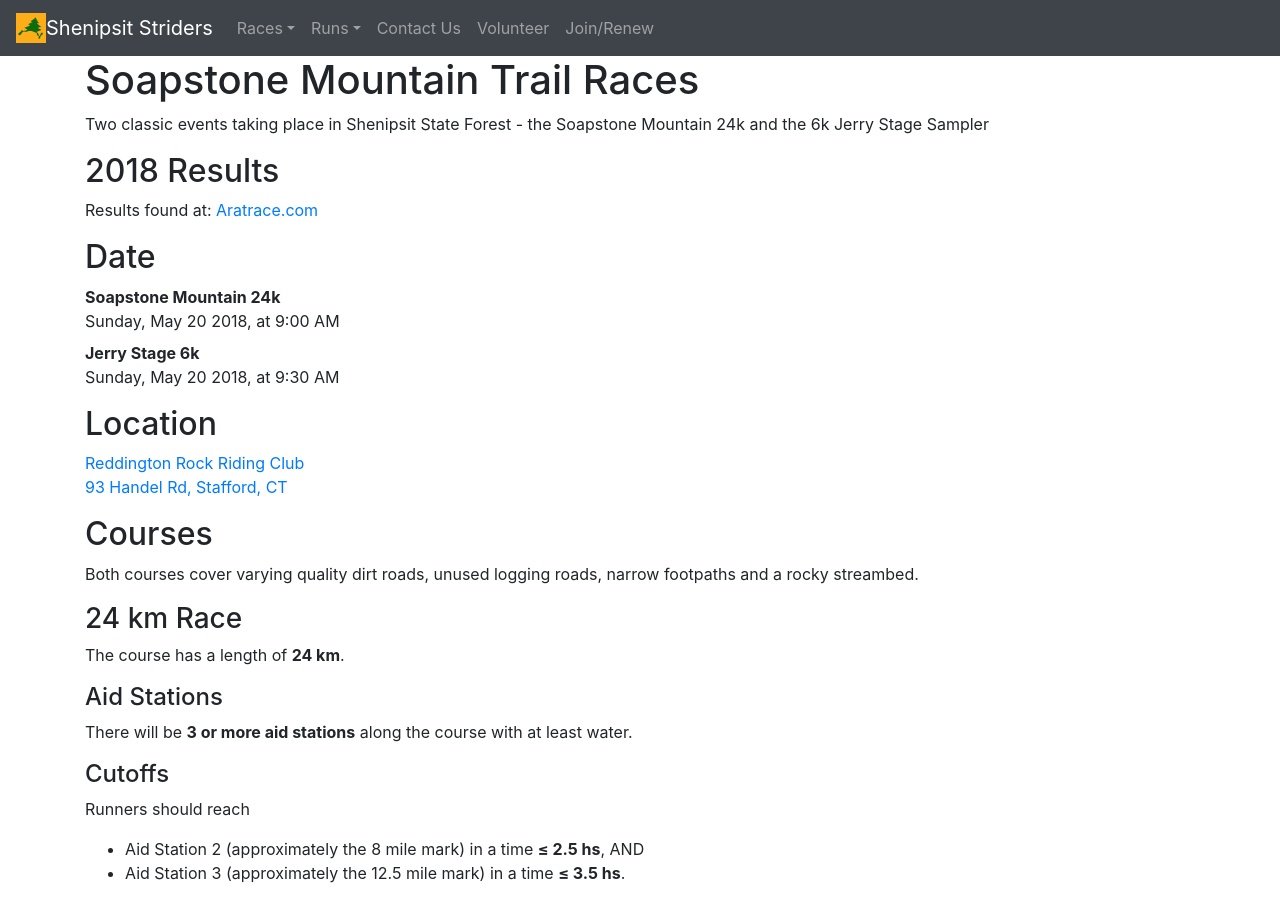
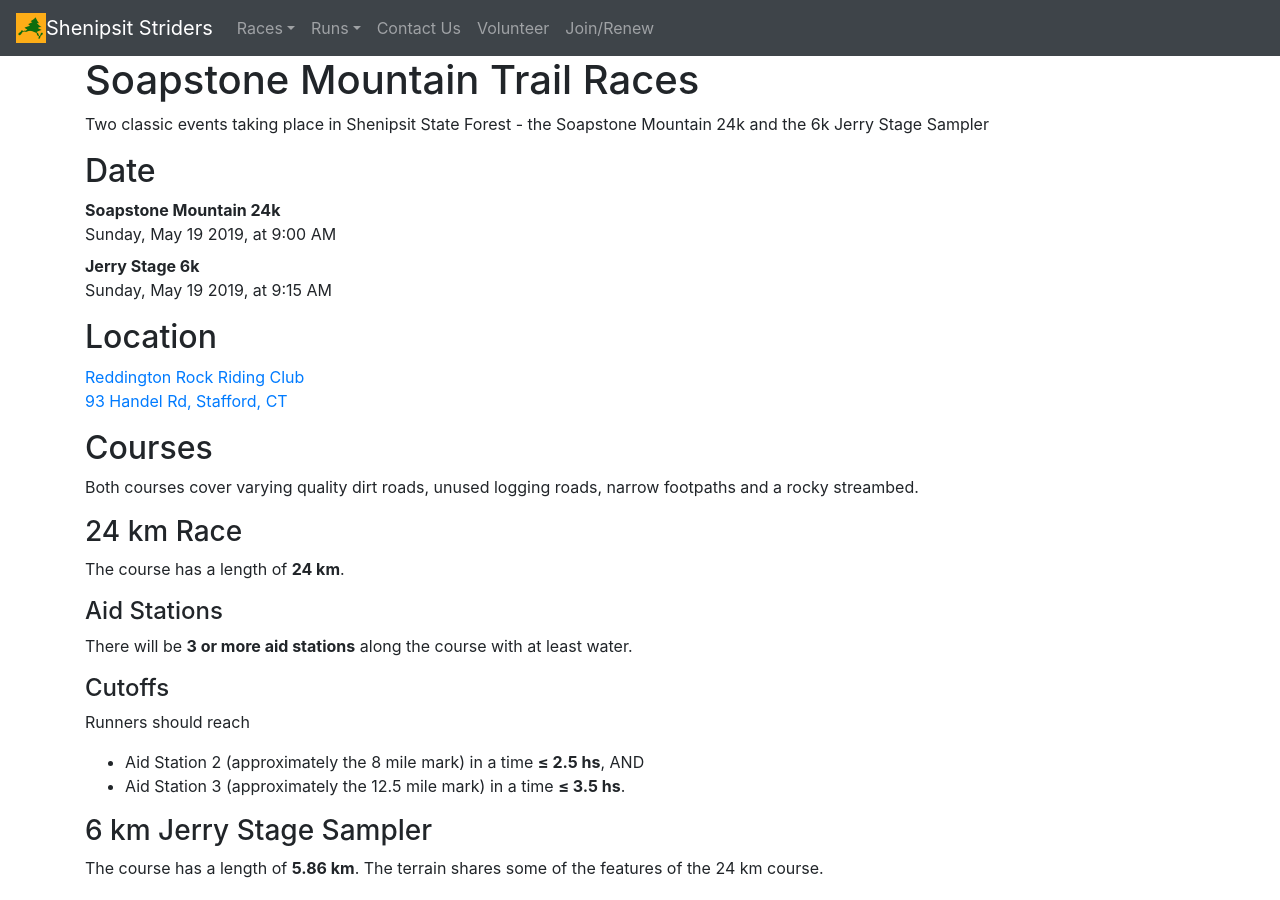
Before and after one commit to ShenipsitStriders/ShenipsitStriders.github.io, a Jekyll site: the page built from _club-races/soapstone-mountain-trail-races.md, in a window 1280 px wide and 900 px high. Built offline with Jekyll 4.4.1, drawn with Linux system fonts in a browser that asks for light colours; some of the changed text lies outside the part shown.

Commit message:
Updated Soapstone race dates. Removed CUT 112 repeated text.

```diff
--- a/_club-races/soapstone-mountain-trail-races.md
+++ b/_club-races/soapstone-mountain-trail-races.md
@@ -4,9 +4,9 @@
 meta: Two classic events taking place in Shenipsit State Forest - the Soapstone Mountain 24k and the 6k Jerry Stage Sampler
 event:
   - name: Soapstone Mountain 24k
-    date: "2018-05-20T09:00:00-04:00"
+    date: "2019-05-19T09:00:00-04:00"
   - name: Jerry Stage 6k
-    date: "2018-05-20T09:30:00-04:00"
+    date: "2019-05-19T09:15:00-04:00"
 image: striders3.jpg
 location:
   - address: 93 Handel Rd, Stafford, CT
```
Also changed, not shown: _fun-runs/connecticut-ultra-traverse.md (+0 -2 lines).
